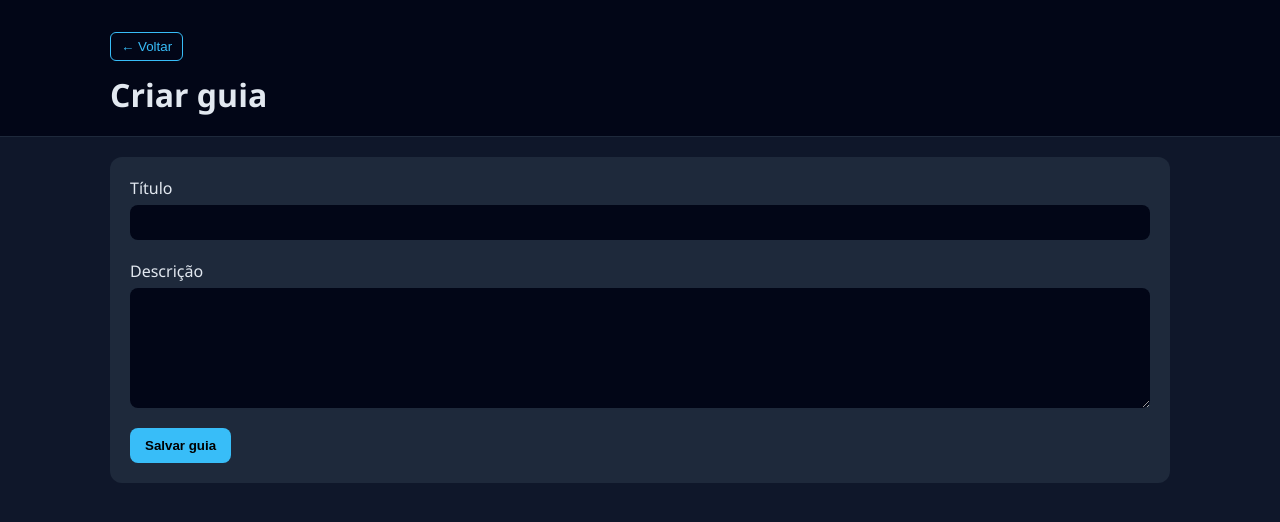
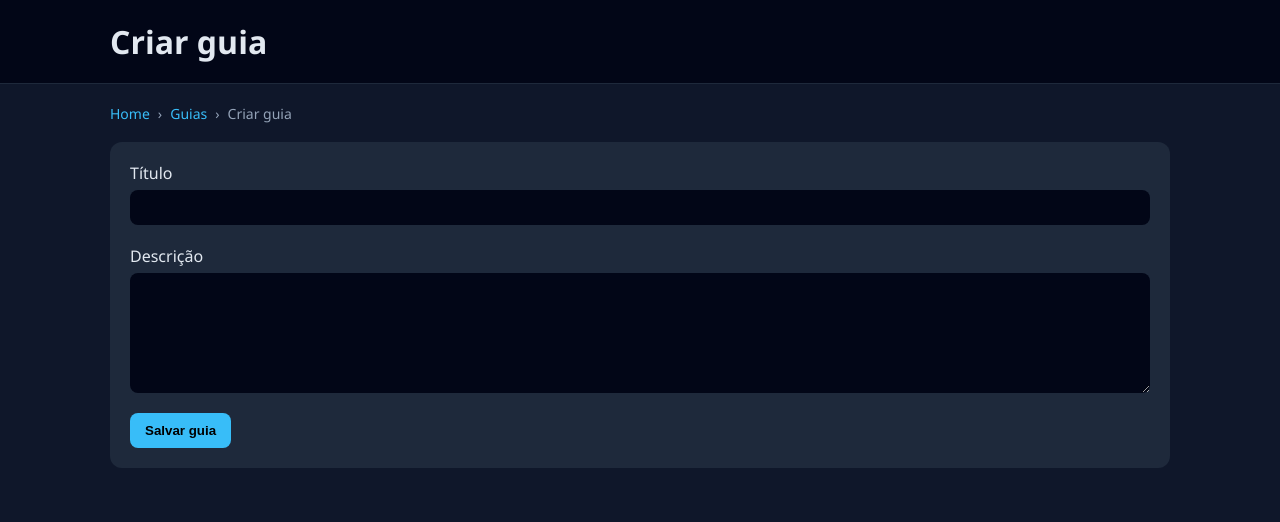
Before and after one commit to Fillipe143/wexp, a plain HTML site: page src/main/resources/static/pages/guideForm/create-guide.html in a window 1280 px wide. Drawn offline with Linux system fonts and the light colour scheme.

Commit message:
Implementa navegação por breadcrumbs e remove botão de voltar

```diff
--- a/src/main/resources/static/css/style.css
+++ b/src/main/resources/static/css/style.css
@@ -62,3 +62,25 @@ body {
   background: var(--accent);
   color: black;
 }
+
+.breadcrumb {
+  display: flex;
+  align-items: center;
+  gap: 8px;
+  margin-bottom: 1.2rem;
+  font-size: 14px;
+  color: var(--muted);
+}
+
+.breadcrumb a {
+  color: var(--accent);
+  text-decoration: none;
+}
+
+.breadcrumb a:hover {
+  text-decoration: underline;
+}
+
+.breadcrumb-separator {
+  color: var(--muted);
+}
--- /dev/null
+++ b/src/main/resources/static/js/breadcrumbs.js
@@ -0,0 +1,99 @@
+function generateBreadcrumb() {
+  const container = document.getElementById("breadcrumb");
+
+  if (!container) return;
+
+  const path = window.location.pathname;
+
+  const params = new URLSearchParams(window.location.search);
+
+  const gameName = params.get("name");
+
+  // página atual
+  const currentFile = path.split("/").filter(Boolean).pop();
+
+  const page = currentFile.replace(".html", "");
+
+  const gameId = params.get("id");
+  const gameImage = params.get("image");
+  const achievement = params.get("achievement");
+
+  const gameQuery =
+    `?id=${gameId}` +
+    `&name=${encodeURIComponent(gameName)}` +
+    `&image=${encodeURIComponent(gameImage)}`;
+
+  const guidesQuery =
+    `${gameQuery}` + `&achievement=${encodeURIComponent(achievement)}`;
+
+  const gameHref = `/pages/game/game.html${gameQuery}`;
+
+  const guidesHref = `/pages/guideList/guides.html${guidesQuery}`;
+
+  // estrutura
+  const items = [
+    {
+      label: "Home",
+      href: "/pages/home/home.html",
+    },
+  ];
+
+  // adiciona jogo
+  if (page !== "home" && gameName) {
+    items.push({
+      label: decodeURIComponent(gameName),
+      href: gameHref,
+    });
+  }
+
+  // páginas extras
+  if (page === "guides") {
+    items.push({
+      label: "Guias",
+    });
+  }
+
+  if (page === "guide-detail") {
+    items.push({
+      label: "Guias",
+      href: guidesHref,
+    });
+
+    items.push({
+      label: "Guia",
+    });
+  }
+
+  if (page === "create-guide") {
+    items.push({
+      label: "Guias",
+      href: guidesHref,
+    });
+
+    items.push({
+      label: "Criar guia",
+    });
+  }
+
+  // render
+  container.innerHTML = items
+    .map((item, index) => {
+      const isLast = index === items.length - 1;
+
+      if (isLast || !item.href) {
+        return `<span>${item.label}</span>`;
+      }
+
+      return `
+        <a href="${item.href}">
+          ${item.label}
+        </a>
+        <span class="breadcrumb-separator">
+          ›
+        </span>
+      `;
+    })
+    .join("");
+}
+
+document.addEventListener("DOMContentLoaded", generateBreadcrumb);
--- a/src/main/resources/static/pages/game/game.js
+++ b/src/main/resources/static/pages/game/game.js
@@ -78,6 +78,7 @@ window.onload = () => {
         window.location.href =
           `/pages/guideList/guides.html?id=${gameId}` +
           `&name=${encodeURIComponent(gameName)}` +
+          `&image=${encodeURIComponent(gameImage)}` +
           `&achievement=${encodeURIComponent(a.displayName || a.name)}`;
       };
 
@@ -128,9 +129,4 @@ window.onload = () => {
 
   // inicial
   loadAchievements();
-
-  // voltar
-  document
-    .getElementById("backBtn")
-    .addEventListener("click", () => history.back());
 };
--- a/src/main/resources/static/pages/guideDetail/guide-detail.js
+++ b/src/main/resources/static/pages/guideDetail/guide-detail.js
@@ -30,8 +30,4 @@ window.onload = () => {
   metaEl.innerText = achievement;
 
   descEl.innerText = guide.description;
-
-  document
-    .getElementById("backBtn")
-    .addEventListener("click", () => history.back());
 };
--- a/src/main/resources/static/pages/guideForm/create-guide.html
+++ b/src/main/resources/static/pages/guideForm/create-guide.html
@@ -13,7 +13,6 @@
     <header class="header">
       <div class="container header-content">
         <div>
-          <button id="backBtn" class="back-btn">← Voltar</button>
           <h1>Criar guia</h1>
           <p id="achievementName" class="muted"></p>
         </div>
@@ -21,6 +20,7 @@
     </header>
 
     <main class="container">
+      <nav class="breadcrumb" id="breadcrumb"></nav>
       <form id="guideForm" class="guide-form">
         <div class="form-group">
           <label>Título</label>
@@ -37,5 +37,6 @@
     </main>
 
     <script src="create-guide.js"></script>
+    <script src="/js/breadcrumbs.js"></script>
   </body>
 </html>
--- a/src/main/resources/static/pages/guideForm/create-guide.js
+++ b/src/main/resources/static/pages/guideForm/create-guide.js
@@ -1,7 +1,9 @@
 window.onload = () => {
   const params = new URLSearchParams(window.location.search);
 
+  const gameName = params.get("name");
   const gameId = params.get("id");
+  const gameImage = params.get("image");
   const achievement = params.get("achievement");
 
   document.getElementById("achievementName").innerText = achievement;
@@ -35,10 +37,8 @@ window.onload = () => {
     // redireciona de volta pra lista
     window.location.href =
       `/pages/guideList/guides.html?id=${gameId}` +
+      `&name=${encodeURIComponent(gameName)}` +
+      `&image=${encodeURIComponent(gameImage)}` +
       `&achievement=${encodeURIComponent(achievement)}`;
   });
-
-  document
-    .getElementById("backBtn")
-    .addEventListener("click", () => history.back());
 };
```
Also changed, not shown: src/main/resources/static/pages/game/game.html (+2 -1 lines), src/main/resources/static/pages/guideDetail/guide-detail.html (+3 -1 lines), src/main/resources/static/pages/guideList/guides.html (+2 -1 lines), src/main/resources/static/pages/guideList/guides.js (+5 -4 lines), src/main/resources/static/pages/home/home.html (+2 -0 lines).
